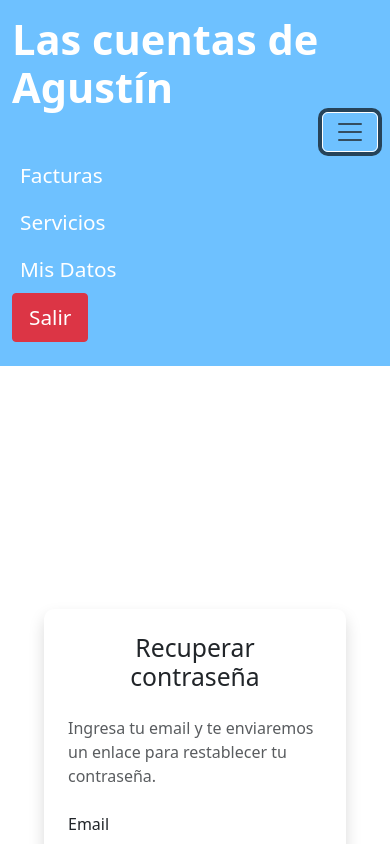
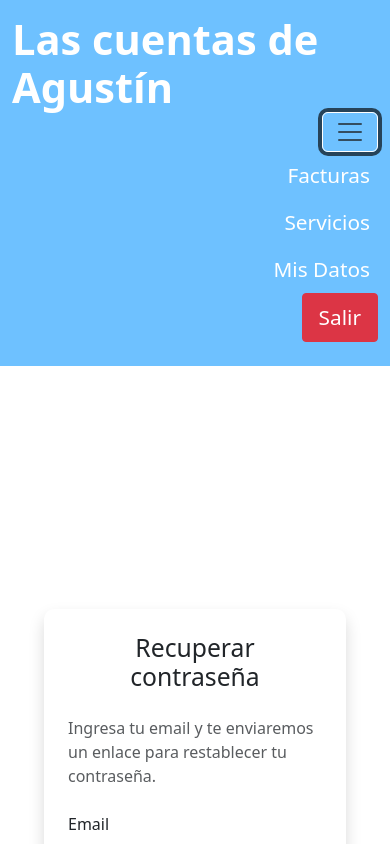
Before and after one commit to nologa/contabilidad, an Angular app in the folder contabilidad-app/: page /forgot-password in a window 390 px wide. Both pictures are taken after a click on the button "Alternar menú de navegación". Shown: the top 844 px of the page. Built offline with nearby package versions, Linux system fonts and the light colour scheme.

Commit message:
mejora UI

```diff
--- a/contabilidad-app/src/app/layout/header.html
+++ b/contabilidad-app/src/app/layout/header.html
@@ -9,7 +9,7 @@
             </button>
 
             <div class="collapse navbar-collapse" id="appHeaderNav">
-                <ul class="navbar-nav ms-auto mb-2 mb-lg-0">
+                <ul class="navbar-nav ms-auto mb-2 mb-lg-0 justify-content-end">
                     <li class="nav-item">
                         <a class="nav-link" routerLink="/facturas" routerLinkActive="active" aria-label="Facturas">Facturas</a>
                     </li>
--- a/contabilidad-app/src/app/layout/header.scss
+++ b/contabilidad-app/src/app/layout/header.scss
@@ -49,6 +49,8 @@
 
 .app-header .navbar-nav {
   margin: 0;
+  justify-content: flex-end;
+  text-align: right;
 }
 
 @media (max-width: 576px) {
@@ -56,4 +58,12 @@
     font-size: 2.6rem;
     line-height: 1.15;
   }
+
+  .app-header .navbar-nav {
+    text-align: right;
+  }
+
+  .app-header .nav-link {
+    text-align: right;
+  }
 }
```
